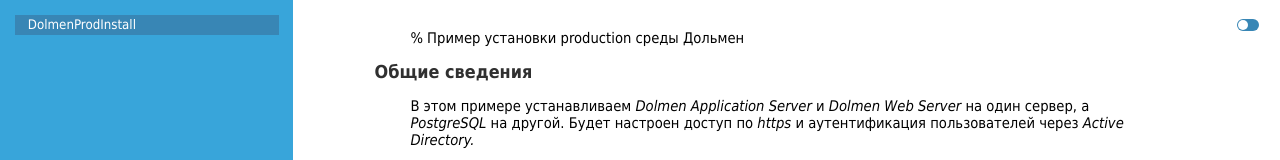
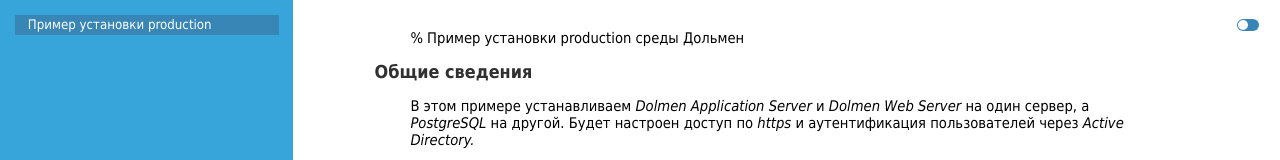
Before and after one commit to oaslamov/demo, a plain HTML site: page doc/ru/DolmenProdInstall.html in a window 1280 px wide. Shown: the top 160 px of the page. Drawn offline with Linux system fonts and the light colour scheme.

Commit message:
Docs editing

```diff
--- a/doc/ru/DolmenProdInstall.html
+++ b/doc/ru/DolmenProdInstall.html
@@ -2,7 +2,7 @@
 <html>
  <head>
   <meta http-equiv="Content-Type" content="text/html; charset=utf-8">
-  <title></title>
+  <title>Пример установки production</title>
   <link rel="stylesheet" type="text/css" href="../common/dolmendoc.css">
   <link rel="shortcut icon" type="image/*" href="../common/dolmen32.png"/>
 
@@ -12,7 +12,7 @@
 <div id="mySidenav" class="sidenav">
 <ul class="c_ul">
 
-<li><a href="DolmenProdInstall.html">DolmenProdInstall</a></li>
+<li><a href="DolmenProdInstall.html">Пример установки production</a></li>
 </ul></div>
 <script>
 var toggler = document.getElementsByClassName("c_clo");
@@ -75,6 +75,9 @@
 </script>
 </div>
 
+<!--dolmen
+label=Пример установки production
+-->
 <p>% Пример установки production среды Дольмен</p>
 <h2 id="общиесведения">Общие сведения</h2>
 <p>В этом примере устанавливаем <em>Dolmen Application Server</em> и <em>Dolmen Web Server</em> на один сервер, а <em>PostgreSQL</em> на другой. Будет настроен доступ по <em>https</em> и аутентификация пользователей через <em>Active Directory.</em></p>
@@ -116,7 +119,7 @@
 <pre><code>netsh advfirewall firewall add rule name=&quot;postgres5432&quot; dir=in action=allow protocol=TCP localport=5432 remoteip=10.23.45.11
 </code></pre>
 <p>и в файле <code>C:\Program Files\PostgreSQL\11\data\pg_hba.conf</code></p>
-<pre><code>host	all				all				10.23.45.11/32			md5
+<pre><code>host    all    all    10.23.45.11/32    md5
 </code></pre>
 <p>Создать пользователя для сервера Дольмен и схему</p>
 <pre><code>set PGPASSWORD=pgPw0rd
```
Also changed, not shown: doc/ru/index.html (+1 -1 lines), 1 other file.
